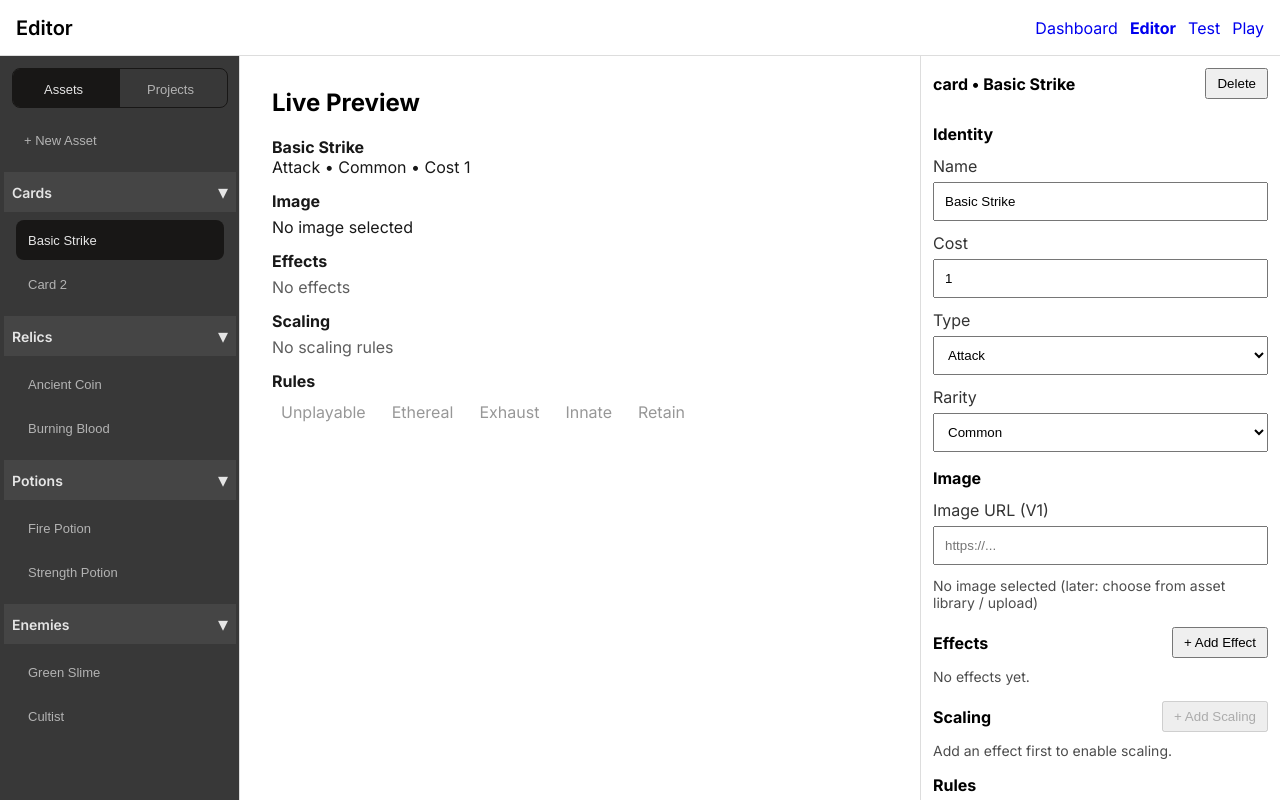
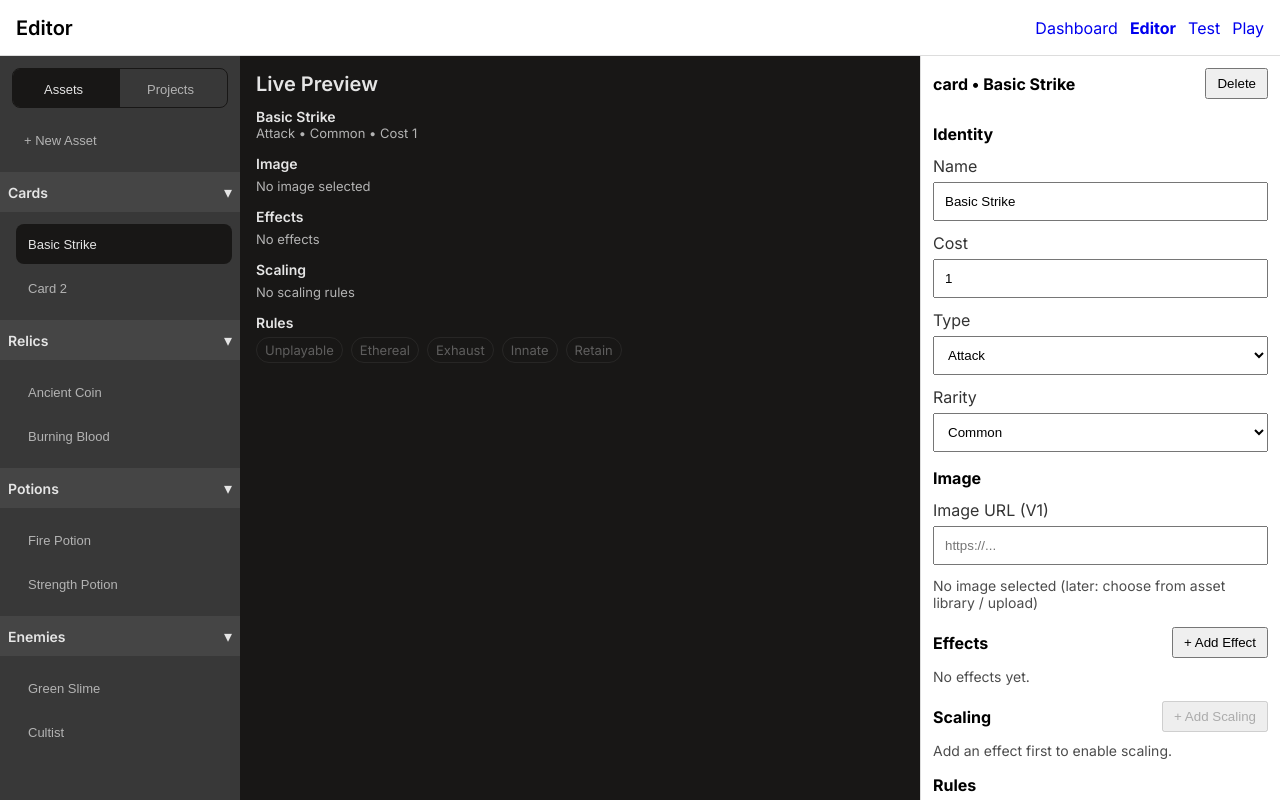
Before and after one commit to Kyleafuller199/Roguelite_Game_Maker, a React (Vite) app in the folder frontend/frontend_app/: page /editor in a window 1280 px wide. Built offline with nearby package versions, Linux system fonts and the light colour scheme.

Commit message:
Small padding adjustments to sidebar

```diff
--- /dev/null
+++ b/frontend/frontend_app/src/components/editor/canvas/CanvasSection.jsx
@@ -0,0 +1,18 @@
+/**
+ * CanvasSection.jsx
+ *
+ * Shared reusable section component for all canvas preview surfaces.
+ * Provides a consistently styled header (14px semibold, primary colour)
+ * with children rendered in a 13px body below.
+ */
+
+import { canvasSectionTitle, canvasBodyText } from "./canvasStyles";
+
+export default function CanvasSection({ title, children }) {
+  return (
+    <div style={{ marginTop: 14 }}>
+      <div style={canvasSectionTitle}>{title}</div>
+      <div style={canvasBodyText}>{children}</div>
+    </div>
+  );
+}
--- a/frontend/frontend_app/src/components/editor/canvas/EditorCanvas.jsx
+++ b/frontend/frontend_app/src/components/editor/canvas/EditorCanvas.jsx
@@ -19,6 +19,12 @@ import RelicPreview from "@/components/editor/canvas/assets/RelicPreview";
 import PotionPreview from "@/components/editor/canvas/assets/PotionPreview";
 import EnemyPreview from "@/components/editor/canvas/assets/EnemyPreview";
 
+import {
+  canvasContainer,
+  canvasSectionTitle,
+  COLOR_TEXT_SECONDARY,
+} from "./canvasStyles";
+
 /**
  * Preview component lookup by entity type.
  * Keeps the render logic compact and avoids repeated conditionals.
@@ -36,18 +42,27 @@ export default function EditorCanvas() {
 
   // Placeholder until project mode canvas is implemented.
   if (mode !== "assets") {
-    return <div style={{ padding: 16 }}>Live Preview</div>;
+    return (
+      <div style={canvasContainer}>
+        <div style={{ ...canvasSectionTitle, marginBottom: 0 }}>Live Preview</div>
+      </div>
+    );
   }
 
   // Asset mode requires a selection to preview.
   if (!selectedId || !entityType) {
-    return <div style={{ padding: 16 }}>Live Preview</div>;
+    return (
+      <div style={canvasContainer}>
+        <div style={{ ...canvasSectionTitle, marginBottom: 0, fontSize: 20 }}>Live Preview</div>
+        <div style={{ fontSize: 13, color: COLOR_TEXT_SECONDARY, marginTop: 8 }}>
+          Select an asset to preview it here.
+        </div>
+      </div>
+    );
   }
 
   /**
    * Resolve the selected asset from normalized state by entity type.
-   * This is intentionally explicit for clarity; later you can extract a selector:
-   *   getSelectedEntity(state)
    */
   let selected = null;
 
@@ -60,12 +75,18 @@ export default function EditorCanvas() {
 
   // Defensive rendering for stale selections or unsupported entity types.
   if (!selected || !Preview) {
-    return <div style={{ padding: 16 }}>Selection not found</div>;
+    return (
+      <div style={canvasContainer}>
+        <div style={{ fontSize: 13, color: COLOR_TEXT_SECONDARY }}>
+          Selection not found.
+        </div>
+      </div>
+    );
   }
 
   return (
-    <div style={{ padding: 16 }}>
-      <h2 style={{ marginTop: 0 }}>Live Preview</h2>
+    <div style={canvasContainer}>
+      <div style={{ ...canvasSectionTitle, marginBottom: 12, fontSize: 20 }}>Live Preview</div>
       <Preview selected={selected} />
     </div>
   );
--- a/frontend/frontend_app/src/components/editor/canvas/assets/CardPreview.jsx
+++ b/frontend/frontend_app/src/components/editor/canvas/assets/CardPreview.jsx
@@ -2,28 +2,39 @@
  * CardPreview.jsx
  * Live preview for a card asset. V1: text-based preview of all sections.
  */
+
+import CanvasSection from "@/components/editor/canvas/CanvasSection";
+import {
+  canvasEntityName,
+  canvasEntityMeta,
+  canvasBodyText,
+  COLOR_TEXT_SECONDARY,
+} from "@/components/editor/canvas/canvasStyles";
+
 export default function CardPreview({ selected }) {
   const effects = selected.effects ?? [];
   const scaling = selected.scaling ?? [];
 
   return (
-    <div style={{ opacity: 0.9 }}>
+    <div>
+      {/* Identity header */}
       <div style={{ marginBottom: 12 }}>
-        <div><b>{selected.name ?? "Unnamed Card"}</b></div>
-        <div>
-          {selected.type ?? "Attack"} • {selected.rarity ?? "Common"} • Cost {selected.cost ?? 0}
+        <div style={canvasEntityName}>{selected.name ?? "Unnamed Card"}</div>
+        <div style={canvasEntityMeta}>
+          {selected.type ?? "Attack"} • {selected.rarity ?? "Common"} • Cost{" "}
+          {selected.cost ?? 0}
         </div>
       </div>
 
-      <Section title="Image">
+      <CanvasSection title="Image">
         <div>{selected.imagePath ? `Image: ${selected.imagePath}` : "No image selected"}</div>
-      </Section>
+      </CanvasSection>
 
-      <Section title="Effects">
+      <CanvasSection title="Effects">
         {effects.length === 0 ? (
-          <div style={{ opacity: 0.7 }}>No effects</div>
+          <div style={{ color: COLOR_TEXT_SECONDARY }}>No effects</div>
         ) : (
-          <ul style={{ margin: 0, paddingLeft: 18 }}>
+          <ul style={{ margin: 0, paddingLeft: 18, ...canvasBodyText }}>
             {effects.map((e, idx) => (
               <li key={e.id ?? idx}>
                 {e.effectType} {e.baseValue != null ? `(${e.baseValue})` : ""}
@@ -33,13 +44,13 @@ export default function CardPreview({ selected }) {
             ))}
           </ul>
         )}
-      </Section>
+      </CanvasSection>
 
-      <Section title="Scaling">
+      <CanvasSection title="Scaling">
         {scaling.length === 0 ? (
-          <div style={{ opacity: 0.7 }}>No scaling rules</div>
+          <div style={{ color: COLOR_TEXT_SECONDARY }}>No scaling rules</div>
         ) : (
-          <ul style={{ margin: 0, paddingLeft: 18 }}>
+          <ul style={{ margin: 0, paddingLeft: 18, ...canvasBodyText }}>
             {scaling.map((s) => (
               <li key={s.id}>
                 {s.operation} {s.amountPerUnit} per {s.basedOn} on{" "}
@@ -49,9 +60,9 @@ export default function CardPreview({ selected }) {
             ))}
           </ul>
         )}
-      </Section>
+      </CanvasSection>
 
-      <Section title="Rules">
+      <CanvasSection title="Rules">
         <div style={{ display: "flex", flexWrap: "wrap", gap: 8 }}>
           <RuleTag label="Unplayable" on={Boolean(selected.unplayable)} />
           <RuleTag label="Ethereal" on={Boolean(selected.ethereal)} />
@@ -59,26 +70,18 @@ export default function CardPreview({ selected }) {
           <RuleTag label="Innate" on={Boolean(selected.innate)} />
           <RuleTag label="Retain" on={Boolean(selected.retain)} />
         </div>
-      </Section>
+      </CanvasSection>
     </div>
   );
 }
 
 /* ---------- helpers ---------- */
 
-function Section({ title, children }) {
-  return (
-    <div style={{ marginTop: 14 }}>
-      <div style={{ fontWeight: 700, marginBottom: 6 }}>{title}</div>
-      {children}
-    </div>
-  );
-}
-
 function RuleTag({ label, on }) {
   return (
     <span
       style={{
+        fontSize: 13,
         padding: "4px 8px",
         borderRadius: 999,
         border: "1px solid rgba(255,255,255,0.15)",
--- a/frontend/frontend_app/src/components/editor/canvas/assets/EnemyPreview.jsx
+++ b/frontend/frontend_app/src/components/editor/canvas/assets/EnemyPreview.jsx
@@ -2,6 +2,15 @@
  * EnemyPreview.jsx
  * Live preview for an enemy asset.
  */
+
+import CanvasSection from "@/components/editor/canvas/CanvasSection";
+import {
+  canvasEntityName,
+  canvasEntityMeta,
+  canvasBodyText,
+  COLOR_TEXT_SECONDARY,
+} from "@/components/editor/canvas/canvasStyles";
+
 export default function EnemyPreview({ selected }) {
   const identity = selected.identity ?? {};
   const moves = selected.moves ?? [];
@@ -10,28 +19,26 @@ export default function EnemyPreview({ selected }) {
   const moveById = new Map(moves.map((m) => [m.id, m]));
 
   return (
-    <div style={{ opacity: 0.9 }}>
-      {/* Identity */}
+    <div>
+      {/* Identity header */}
       <div style={{ marginBottom: 12 }}>
-        <div>
-          <b>{identity.name ?? "Unnamed Enemy"}</b>
-        </div>
-        <div>
+        <div style={canvasEntityName}>{identity.name ?? "Unnamed Enemy"}</div>
+        <div style={canvasEntityMeta}>
           {identity.enemyType ?? "basic"} • Act {identity.act ?? 1}
         </div>
-        <div>
+        <div style={canvasEntityMeta}>
           HP {identity.maxHealth ?? "?"} • Block {identity.startingBlock ?? 0}
         </div>
       </div>
 
       {/* Moves */}
-      <Section title="Moves">
+      <CanvasSection title="Moves">
         {moves.length === 0 ? (
-          <div style={{ opacity: 0.7 }}>No moves defined</div>
+          <div style={{ color: COLOR_TEXT_SECONDARY }}>No moves defined</div>
         ) : (
           <div style={{ display: "flex", flexDirection: "column", gap: 10 }}>
             {moves.map((m) => (
-              <div key={m.id}>
+              <div key={m.id} style={canvasBodyText}>
                 <div style={{ fontWeight: 600 }}>{m.name ?? "Unnamed Move"}</div>
                 {m.effects?.length ? (
                   <ul style={{ margin: 0, paddingLeft: 18 }}>
@@ -45,22 +52,23 @@ export default function EnemyPreview({ selected }) {
                     ))}
                   </ul>
                 ) : (
-                  <div style={{ opacity: 0.7 }}>No effects</div>
+                  <div style={{ color: COLOR_TEXT_SECONDARY }}>No effects</div>
                 )}
               </div>
             ))}
           </div>
         )}
-      </Section>
+      </CanvasSection>
 
       {/* Behavior */}
-      <Section title="Behavior">
-        <div style={{ marginBottom: 8 }}>
-          <b>Type:</b> {behavior.behaviorType ?? "cycle"}
+      <CanvasSection title="Behavior">
+        <div style={{ ...canvasBodyText, marginBottom: 8 }}>
+          <span style={{ fontWeight: 600 }}>Type:</span>{" "}
+          {behavior.behaviorType ?? "cycle"}
         </div>
 
         {behavior.cycleOrder?.length ? (
-          <ol style={{ margin: 0, paddingLeft: 18 }}>
+          <ol style={{ margin: 0, paddingLeft: 18, ...canvasBodyText }}>
             {behavior.cycleOrder.map((moveId, i) => {
               const m = moveById.get(moveId);
               return (
@@ -71,20 +79,9 @@ export default function EnemyPreview({ selected }) {
             })}
           </ol>
         ) : (
-          <div style={{ opacity: 0.7 }}>No behavior defined</div>
+          <div style={{ color: COLOR_TEXT_SECONDARY }}>No behavior defined</div>
         )}
-      </Section>
+      </CanvasSection>
     </div>
   );
 }
-
-/* ---------- helpers ---------- */
-
-function Section({ title, children }) {
-  return (
-    <div style={{ marginTop: 14 }}>
-      <div style={{ fontWeight: 700, marginBottom: 6 }}>{title}</div>
-      {children}
-    </div>
-  );
-}
--- a/frontend/frontend_app/src/components/editor/canvas/assets/PotionPreview.jsx
+++ b/frontend/frontend_app/src/components/editor/canvas/assets/PotionPreview.jsx
@@ -4,37 +4,41 @@
  * V1: text-based preview of identity, image, and effects.
  */
 
+import CanvasSection from "@/components/editor/canvas/CanvasSection";
+import {
+  canvasEntityName,
+  canvasEntityMeta,
+  canvasBodyText,
+  COLOR_TEXT_SECONDARY,
+} from "@/components/editor/canvas/canvasStyles";
+
 export default function PotionPreview({ selected }) {
   const effects = selected.effects ?? [];
 
   return (
-    <div style={{ opacity: 0.9 }}>
-      {/* Identity */}
+    <div>
+      {/* Identity header */}
       <div style={{ marginBottom: 12 }}>
-        <div>
-          <b>{selected.identity?.name ?? selected.name ?? "Unnamed Potion"}</b>
+        <div style={canvasEntityName}>
+          {selected.identity?.name ?? selected.name ?? "Unnamed Potion"}
         </div>
-        <div>
+        <div style={canvasEntityMeta}>
           {selected.identity?.rarity ?? selected.rarity ?? "Common"} •{" "}
           {labelUseContext(selected.identity?.useContext)}
         </div>
       </div>
 
-      {/* Image */}
-      <Section title="Image">
+      <CanvasSection title="Image">
         <div>
-          {selected.imageUrl
-            ? `Image: ${selected.imageUrl}`
-            : "No image selected"}
+          {selected.imageUrl ? `Image: ${selected.imageUrl}` : "No image selected"}
         </div>
-      </Section>
+      </CanvasSection>
 
-      {/* Effects */}
-      <Section title="Effects">
+      <CanvasSection title="Effects">
         {effects.length === 0 ? (
-          <div style={{ opacity: 0.7 }}>No effects</div>
+          <div style={{ color: COLOR_TEXT_SECONDARY }}>No effects</div>
         ) : (
-          <ul style={{ margin: 0, paddingLeft: 18 }}>
+          <ul style={{ margin: 0, paddingLeft: 18, ...canvasBodyText }}>
             {effects.map((e, idx) => (
               <li key={e.id ?? idx}>
                 {e.effectType}
@@ -45,21 +49,12 @@ export default function PotionPreview({ selected }) {
             ))}
           </ul>
         )}
-      </Section>
+      </CanvasSection>
     </div>
   );
 }
 
 /* ---------- helpers ---------- */
-
-function Section({ title, children }) {
-  return (
-    <div style={{ marginTop: 14 }}>
-      <div style={{ fontWeight: 700, marginBottom: 6 }}>{title}</div>
-      {children}
-    </div>
-  );
-}
 
 function labelUseContext(ctx) {
   switch (ctx) {
--- a/frontend/frontend_app/src/components/editor/canvas/assets/RelicPreview.jsx
+++ b/frontend/frontend_app/src/components/editor/canvas/assets/RelicPreview.jsx
@@ -2,6 +2,15 @@
  * RelicPreview.jsx
  * Live preview for a relic asset. V1: text-based preview of all sections.
  */
+
+import CanvasSection from "@/components/editor/canvas/CanvasSection";
+import {
+  canvasEntityName,
+  canvasEntityMeta,
+  canvasBodyText,
+  COLOR_TEXT_SECONDARY,
+} from "@/components/editor/canvas/canvasStyles";
+
 export default function RelicPreview({ selected }) {
   const identity = selected.identity ?? {};
   const effects = selected.effects ?? [];
@@ -9,23 +18,26 @@ export default function RelicPreview({ selected }) {
   const imageUrl = selected.imageUrl ?? "";
 
   return (
-    <div style={{ opacity: 0.9 }}>
+    <div>
+      {/* Identity header */}
       <div style={{ marginBottom: 12 }}>
-        <div>
-          <b>{identity.name ?? selected.name ?? "Unnamed Relic"}</b>
+        <div style={canvasEntityName}>
+          {identity.name ?? selected.name ?? "Unnamed Relic"}
         </div>
-        <div>Rarity: {identity.rarity ?? selected.tier ?? "Common"}</div>
+        <div style={canvasEntityMeta}>
+          Rarity: {identity.rarity ?? selected.tier ?? "Common"}
+        </div>
       </div>
 
-      <Section title="Image">
+      <CanvasSection title="Image">
         <div>{imageUrl ? `Image: ${imageUrl}` : "No image selected"}</div>
-      </Section>
+      </CanvasSection>
 
-      <Section title="Effects">
+      <CanvasSection title="Effects">
         {effects.length === 0 ? (
-          <div style={{ opacity: 0.7 }}>No effects</div>
+          <div style={{ color: COLOR_TEXT_SECONDARY }}>No effects</div>
         ) : (
-          <ul style={{ margin: 0, paddingLeft: 18 }}>
+          <ul style={{ margin: 0, paddingLeft: 18, ...canvasBodyText }}>
             {effects.map((e, idx) => (
               <li key={e.id ?? idx}>
                 {e.effectType} {e.baseValue != null ? `(${e.baseValue})` : ""}
@@ -35,40 +47,27 @@ export default function RelicPreview({ selected }) {
             ))}
           </ul>
         )}
-      </Section>
+      </CanvasSection>
 
-      <Section title="Triggers">
+      <CanvasSection title="Triggers">
         {triggers.length === 0 ? (
-          <div style={{ opacity: 0.7 }}>No triggers</div>
+          <div style={{ color: COLOR_TEXT_SECONDARY }}>No triggers</div>
         ) : (
-          <ul style={{ margin: 0, paddingLeft: 18 }}>
+          <ul style={{ margin: 0, paddingLeft: 18, ...canvasBodyText }}>
             {triggers.map((t) => (
               <li key={t.id}>
-                <div>
-                  <b>{t.event ?? "unknownEvent"}</b>
-                </div>
-                <div style={{ opacity: 0.85 }}>
-                  {renderTriggerEffects(effects, t.effectIds)}
-                </div>
+                <div style={{ fontWeight: 600 }}>{t.event ?? "unknownEvent"}</div>
+                <div>{renderTriggerEffects(effects, t.effectIds)}</div>
               </li>
             ))}
           </ul>
         )}
-      </Section>
+      </CanvasSection>
     </div>
   );
 }
 
 /* ---------- helpers ---------- */
-
-function Section({ title, children }) {
-  return (
-    <div style={{ marginTop: 14 }}>
-      <div style={{ fontWeight: 700, marginBottom: 6 }}>{title}</div>
-      {children}
-    </div>
-  );
-}
 
 function renderTriggerEffects(effects, effectIds) {
   const ids = effectIds ?? [];
--- /dev/null
+++ b/frontend/frontend_app/src/components/editor/canvas/canvasStyles.js
@@ -0,0 +1,60 @@
+/**
+ * canvasStyles.js
+ *
+ * Shared design tokens and style helpers for all editor canvas surfaces
+ * (EditorCanvas, CardPreview, RelicPreview, PotionPreview, EnemyPreview).
+ *
+ * Imports colour tokens from sidebarStyles so the two surfaces stay in sync.
+ */
+
+import {
+  COLOR_SELECTED_BG,
+  COLOR_TEXT_MAIN,
+  COLOR_TEXT_SECONDARY,
+} from "@/components/editor/shared/sidebarStyles";
+
+export { COLOR_SELECTED_BG, COLOR_TEXT_MAIN, COLOR_TEXT_SECONDARY };
+
+// ── Canvas container ──────────────────────────────────────────────────────────
+
+/** Root canvas panel — fills available space with the selected-item background. */
+export const canvasContainer = {
+  flex: 1,
+  height: "100%",
+  backgroundColor: COLOR_SELECTED_BG,
+  padding: 16,
+  boxSizing: "border-box",
+  overflowY: "auto",
+  color: COLOR_TEXT_MAIN,
+};
+
+// ── Section header / body ─────────────────────────────────────────────────────
+
+/** Section header title — 14px semibold, primary colour. */
+export const canvasSectionTitle = {
+  fontSize: 14,
+  fontWeight: 600,
+  color: COLOR_TEXT_MAIN,
+  marginBottom: 6,
+};
+
+/** Section body text and list items — 13px, secondary colour. */
+export const canvasBodyText = {
+  fontSize: 13,
+  color: COLOR_TEXT_SECONDARY,
+};
+
+// ── Entity identity header (top of each preview) ──────────────────────────────
+
+/** Primary name line — 14px semibold, primary colour. */
+export const canvasEntityName = {
+  fontSize: 14,
+  fontWeight: 600,
+  color: COLOR_TEXT_MAIN,
+};
+
+/** Subtitle / meta line — 13px, secondary colour. */
+export const canvasEntityMeta = {
+  fontSize: 13,
+  color: COLOR_TEXT_SECONDARY,
+};
--- a/frontend/frontend_app/src/components/editor/shared/sidebarStyles.js
+++ b/frontend/frontend_app/src/components/editor/shared/sidebarStyles.js
@@ -143,7 +143,7 @@ export const sectionHeaderTitle = {
 
 /** Section header chevron — primary colour, sits on the right */
 export const sectionHeaderChevron = {
-  fontSize: 20,
+  fontSize: 16,
   color: COLOR_TEXT_MAIN,
 };
 
@@ -154,10 +154,10 @@ export const sectionHeaderChevron = {
 export const sectionBody = {
   display: "flex",
   flexDirection: "column",
-  paddingLeft: 12,
-  paddingRight: 12,
+  paddingTop: 12,
+  paddingLeft: 16,
+  paddingRight: 8,
   paddingBottom: 12,
-  paddingTop: 8,
   gap: 4,
 };
 
--- a/frontend/frontend_app/src/components/editor/sidebar/EditorSidebar.jsx
+++ b/frontend/frontend_app/src/components/editor/sidebar/EditorSidebar.jsx
@@ -152,7 +152,7 @@ export default function EditorSidebar() {
       </div>
 
       {/* ── Scrollable content ──────────────────────────────────── */}
-      <div style={{ flex: 1, overflowY: "auto", padding: "0 4px", minHeight: 0 }}>
+      <div style={{ flex: 1, overflowY: "auto", minHeight: 0 }}>
         {isAssets ? (
           <>
             <AssetSection
--- a/frontend/frontend_app/src/layouts/ThreeColumnLayout.jsx
+++ b/frontend/frontend_app/src/layouts/ThreeColumnLayout.jsx
@@ -47,9 +47,7 @@
             style={{
               width: 240,
               flexShrink: 0,
-              boxSizing: "border-box",
-              borderRight: "1px solid #ddd",
-              minHeight: 0,
+              height: "100%",
               overflow: "hidden",
             }}
           >
@@ -62,8 +60,8 @@
           style={{
             flex: 1,
             minHeight: 0,
-            overflow: "auto", // Enables scrolling in center panel
-            padding: 16,
+            overflow: "hidden",
+            display: "flex",
           }}
         >
           {children}
```
